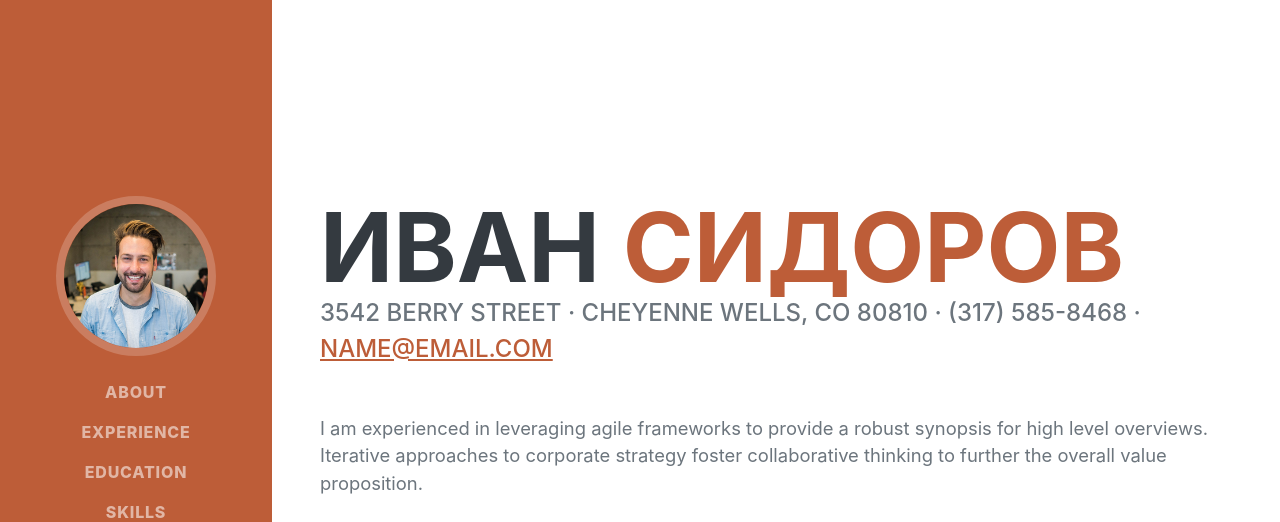
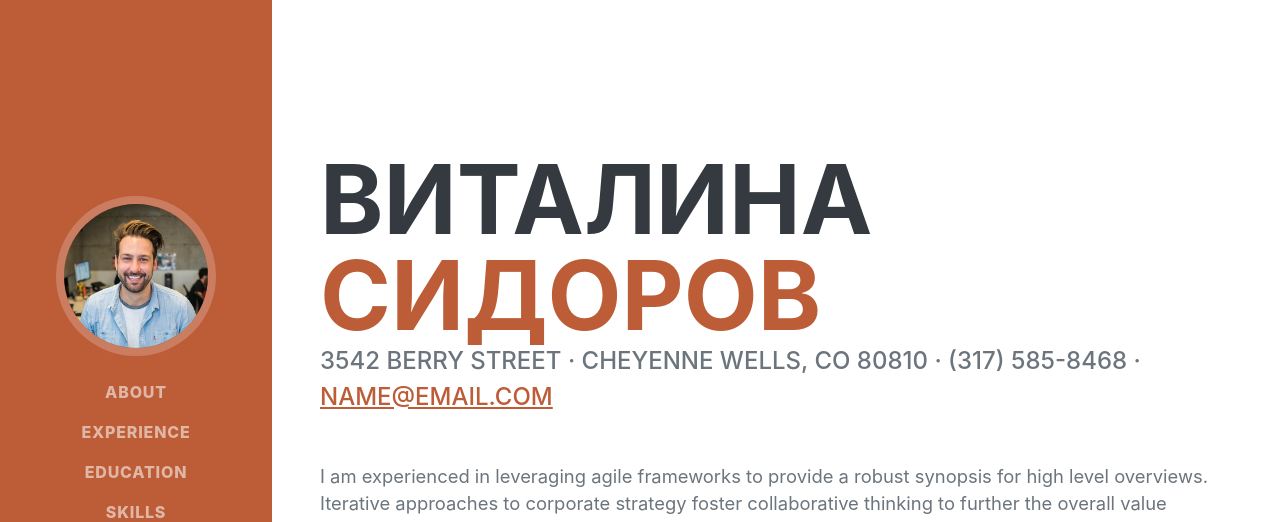
Before and after one commit to novoselovavs24-netizen/Resume, a plain HTML site: page index.html in a window 1280 px wide. Shown: the top 522 px of the page. Drawn offline with nearby package versions, Linux system fonts and the light colour scheme; a web font is replaced by a local one.

Commit message:
Update index.html

```diff
--- a/index.html
+++ b/index.html
@@ -40,7 +40,7 @@
             <section class="resume-section" id="about">
                 <div class="resume-section-content">
                     <h1 class="mb-0">
-                        Иван
+                        Виталина
                         <span class="text-primary">сидоров</span>
                     </h1>
                     <div class="subheading mb-5">
```
